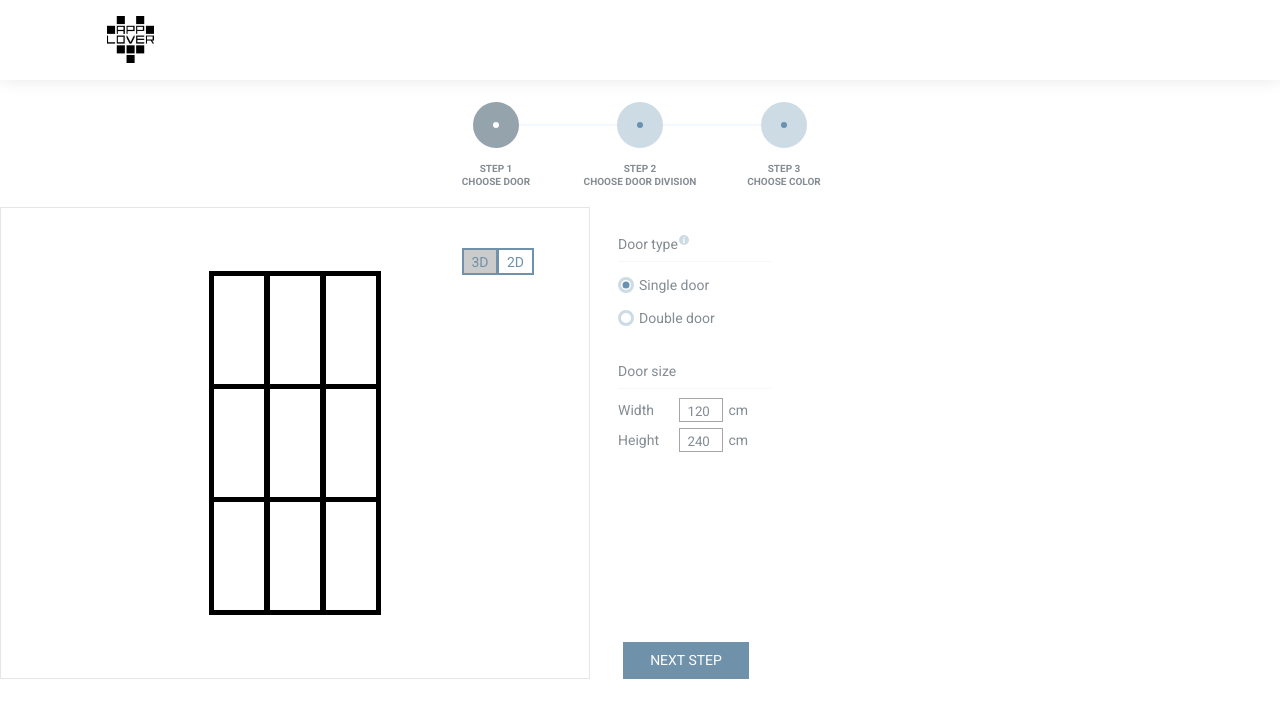
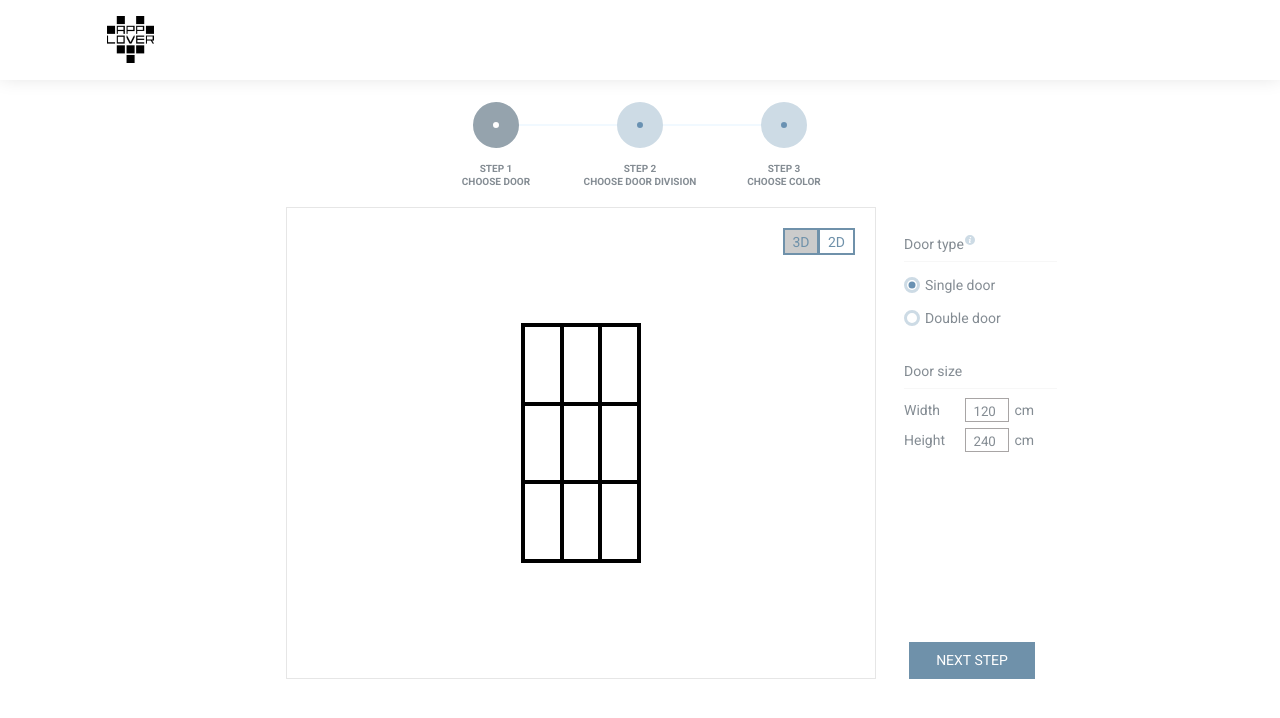
Before and after one commit to arturbien/the-doors, a React (Create React App) app: page / in a window 1280 px wide. Shown: the top 718 px of the page. Built offline with nearby package versions, Linux system fonts and the light colour scheme.

Commit message:
further improvements

```diff
--- a/src/pages/Design/Design.js
+++ b/src/pages/Design/Design.js
@@ -7,43 +7,6 @@ import Preview from "./Preview/Preview";
 import AppBar from "../../shared/AppBar";
 import RectButton from "../../shared/RectButton";
 import Stepper from "../../shared/Stepper";
-
-const Main = styled.main`
-  padding: 22px 0;
-  display: flex;
-  flex-direction: column;
-`;
-const Configurator = styled.section`
-  position: relative;
-  display: flex;
-  height: 472px;
-  margin-top: 19px;
-`;
-
-const PreviewWrapper = styled.div`
-  width: 590px;
-  height: 100%;
-
-  padding: 20px;
-  border: 1px solid #e6e6e6;
-`;
-
-const Sidebar = styled.aside`
-  display: flex;
-  flex-direction: column;
-  justify-content: space-between;
-  height: 100%;
-  padding-left: 28px;
-`;
-
-const StepperNav = styled.nav`
-  display: inline-flex;
-  padding-left: 5px;
-
-  ${RectButton}:first-child {
-    margin-right: 14px;
-  }
-`;
 
 const steps = [
   "step 1\nchoose door",
@@ -77,10 +40,8 @@ const Design = () => {
             <PreviewWrapper>
               <Preview />
             </PreviewWrapper>
-
             <Sidebar>
               <Settings settingsToDisplay={settingsToDisplay[step]} />
-
               <StepperNav>
                 {step > 0 && (
                   <RectButton onClick={() => handleChangeStep(step - 1)}>
@@ -100,3 +61,42 @@ const Design = () => {
 };
 
 export default Design;
+
+const Main = styled.main`
+  padding: 22px 0;
+  display: flex;
+  flex-direction: column;
+`;
+const Configurator = styled.section`
+  position: relative;
+  left: calc(50% + 95px);
+  transform: translateX(-50%);
+  display: inline-flex;
+  height: 472px;
+  margin-top: 19px;
+`;
+
+const PreviewWrapper = styled.div`
+  width: 590px;
+  height: 100%;
+
+  padding: 20px;
+  border: 1px solid #e6e6e6;
+`;
+
+const Sidebar = styled.aside`
+  display: flex;
+  flex-direction: column;
+  justify-content: space-between;
+  height: 100%;
+  padding-left: 28px;
+`;
+
+const StepperNav = styled.nav`
+  display: inline-flex;
+  padding-left: 5px;
+
+  ${RectButton}:first-child {
+    margin-right: 14px;
+  }
+`;
--- a/src/pages/Design/Preview/Preview.js
+++ b/src/pages/Design/Preview/Preview.js
@@ -15,15 +15,15 @@ const Wrapper = styled.section`
 
 const Nav = styled.nav`
   position: absolute;
-  top: 20px;
-  right: 35px;
+  top: 0;
+  right: 0;
 `;
 const Preview = props => {
   const [is2D, set2D] = useState(true);
 
   return (
     <Wrapper>
-      {is2D ? <View2D {...props} /> : <h1>swag</h1>}
+      {is2D ? <View2D {...props} /> : null}
       <Nav>
         <ButtonSwitch
           onChange={set2D}
--- a/src/pages/Design/Preview/View2D.js
+++ b/src/pages/Design/Preview/View2D.js
@@ -1,7 +1,7 @@
 import React from "react";
 import styled from "styled-components";
 
-import { DIMENSIONS } from "../../../config";
+import { DOOR_TYPES, COLORS, DIMENSIONS, STRUCTURE } from "../../../config";
 
 import useDimensions from "../../../hooks/useDimensions";
 
@@ -20,13 +20,21 @@ const Door = ({ color, width, height, thickness, beams, posts }) => (
   </DoorFrame>
 );
 
-const View = ({ type, width, height, ...otherProps }) => {
+const View = ({
+  type = DOOR_TYPES.SINGLE.value,
+  color = COLORS.BLACK.value,
+  width = DIMENSIONS.WIDTH.default,
+  height = DIMENSIONS.HEIGHT.default,
+  thickness = DIMENSIONS.THICKNESS.default,
+  beams = STRUCTURE.BEAMS.default,
+  posts = STRUCTURE.POSTS.default
+}) => {
   const [node, dimensions] = useDimensions();
-  const scale = dimensions.height / DIMENSIONS.HEIGHT.max;
+  const scale = (dimensions.height * 0.7 || 300) / DIMENSIONS.HEIGHT.max;
   let w = scale * width;
   let h = scale * height;
-  let thickness = scale * DIMENSIONS.THICKNESS.default;
-
+  let t = scale * thickness;
+  console.log(width, height, dimensions);
   return (
     <Wrapper ref={node}>
       {[...new Array(type)].map((_, i) => (
@@ -34,8 +42,10 @@ const View = ({ type, width, height, ...otherProps }) => {
           key={i}
           width={w}
           height={h}
-          thickness={thickness}
-          {...otherProps}
+          thickness={t}
+          color={color}
+          beams={beams}
+          posts={posts}
         />
       ))}
     </Wrapper>
@@ -49,7 +59,7 @@ const DoorFrame = styled.div`
   height: ${({ h }) => (h / DIMENSIONS.HEIGHT.max) * 100}%;
   width: 100px;
   border: ${({ thickness }) => thickness}px solid ${({ color }) => color};
-  margin: 0 10px;
+  margin: 0 ${({ thickness }) => thickness / 10}px;
 
   div:first-child,
   div:last-child {
--- a/src/pages/Design/Settings/Settings.js
+++ b/src/pages/Design/Settings/Settings.js
@@ -1,4 +1,4 @@
-import React, { useState } from "react";
+import React from "react";
 import styled from "styled-components";
 
 import { connect } from "react-redux";
@@ -13,97 +13,16 @@ import {
 
 import { DOOR_TYPES, COLORS, STRUCTURE } from "../../../config";
 
+import TypeInfo from "./TypeInfo";
+
 import ColorsSelect from "../ColorsSelect";
 
-import InfoIcon from "../../../assets/images/icon.svg";
-
 import Radio from "../../../shared/Radio";
-import Modal from "../../../shared/Modal";
 import Divider from "../../../shared/Divider";
 import LabelText from "../../../shared/LabelText";
 import NumberInput from "../../../shared/NumberInput";
 import SpinnerInput from "../../../shared/SpinnerInput";
-import CloseButton from "../../../shared/CloseButton";
 
-const Wrapper = styled.div`
-  display: flex;
-  flex-direction: column;
-`;
-
-const Fieldset = styled.fieldset`
-  display: inline-block;
-  margin-top: 28px;
-
-  width: 280px;
-  ${Divider} {
-    max-width: 153px;
-  }
-`;
-const Field = styled.div`
-  display: flex;
-  align-items: center;
-  width: 130px;
-  padding: 3px 0;
-`;
-const Info = styled.span`
-  position: absolute;
-  top: 0px;
-  right: -11px;
-  display: inline-block;
-  height: 10px;
-  width: 10px;
-  background: url(${InfoIcon});
-  background-size: cover;
-`;
-const DivisionFieldset = styled(Fieldset)`
-  label {
-    width: 126px;
-  }
-  ${Field} {
-    width: auto;
-  }
-`;
-const SizeFieldset = styled(Fieldset)`
-  label {
-    width: 65px;
-  }
-  ${NumberInput} {
-    max-width: 44px;
-  }
-`;
-const Suffix = styled(LabelText)`
-  margin-left: 5px;
-`;
-
-const InfoWrapper = styled.div`
-  position: relative;
-  top: 50%;
-  left: 50%;
-  transform: translate(-50%, -50%);
-  width: 813px;
-  height: 432px;
-  background: rgba(255, 255, 255, 1);
-  border: 1px solid rgba(121, 152, 176, 1);
-`;
-const InfoHeader = styled.header`
-  width: 100%;
-  height: 80px;
-  padding: 40px 90px 29px 29px;
-
-  ${CloseButton} {
-    position: absolute;
-    top: 20px;
-    right: 41px;
-  }
-`;
-const InfoHeading = styled.h4`
-  font-size: 24px;
-  line-height: 32px;
-  color: rgba(111, 145, 170, 1);
-  padding-bottom: 7px;
-  margin: 0;
-  border-bottom: 1px solid rgba(111, 145, 170, 1);
-`;
 const Settings = ({
   // from the outside
   settingsToDisplay,
@@ -121,13 +40,11 @@ const Settings = ({
   setDoorBeams,
   setDoorType
 }) => {
-  const [typeInfoOpen, setTypeInfoOpen] = useState(false);
-
   const typeSettings = (
     <Fieldset>
       <LabelText as="legend">
         {"Door type"}
-        <Info onClick={() => setTypeInfoOpen(true)} />
+        <TypeInfo />
       </LabelText>
       <Divider />
       {Object.keys(DOOR_TYPES).map(doorType => (
@@ -142,19 +59,6 @@ const Settings = ({
           <br />
         </React.Fragment>
       ))}
-      {typeInfoOpen && (
-        <Modal>
-          <InfoWrapper>
-            <InfoHeader>
-              <InfoHeading>{"Door type"}</InfoHeading>
-              <CloseButton
-                onClick={() => setTypeInfoOpen(false)}
-                color="rgba(111, 145, 170, 1)"
-              />
-            </InfoHeader>
-          </InfoWrapper>
-        </Modal>
-      )}
     </Fieldset>
   );
   const sizeSettings = (
@@ -228,7 +132,7 @@ const Settings = ({
     </Fieldset>
   );
 
-  const settings = {
+  const settingsMap = {
     DOOR_TYPE: typeSettings,
     DOOR_SIZE: sizeSettings,
     DOOR_DIVISION: divisionSettings,
@@ -237,7 +141,7 @@ const Settings = ({
   return (
     <Wrapper>
       {settingsToDisplay.map(setting => (
-        <React.Fragment key={setting}>{settings[setting]}</React.Fragment>
+        <React.Fragment key={setting}>{settingsMap[setting]}</React.Fragment>
       ))}
     </Wrapper>
   );
@@ -267,3 +171,44 @@ export default connect(
   mapStateToProps,
   mapDispatchToProps
 )(Settings);
+
+const Wrapper = styled.div`
+  display: flex;
+  flex-direction: column;
+`;
+
+const Fieldset = styled.fieldset`
+  display: inline-block;
+  margin-top: 28px;
+
+  width: 280px;
+  ${Divider} {
+    max-width: 153px;
+  }
+`;
+const Field = styled.div`
+  display: flex;
+  align-items: center;
+  width: 130px;
+  padding: 3px 0;
+`;
+
+const DivisionFieldset = styled(Fieldset)`
+  label {
+    width: 126px;
+  }
+  ${Field} {
+    width: auto;
+  }
+`;
+const SizeFieldset = styled(Fieldset)`
+  label {
+    width: 65px;
+  }
+  ${NumberInput} {
+    max-width: 44px;
+  }
+`;
+const Suffix = styled(LabelText)`
+  margin-left: 5px;
+`;
--- /dev/null
+++ b/src/pages/Design/Settings/TypeInfo.js
@@ -0,0 +1,105 @@
+import React, { useState } from "react";
+import styled from "styled-components";
+import { DOOR_TYPES } from "../../../config";
+
+import Modal from "../../../shared/Modal";
+import View2D from "../Preview/View2D";
+import InfoIMG from "../../../assets/images/icon.svg";
+
+import CloseButton from "../../../shared/CloseButton";
+
+const TypeInfo = () => {
+  const [infoOpen, setInfoOpen] = useState(false);
+
+  return (
+    <>
+      <InfoIcon onClick={() => setInfoOpen(true)} />
+      {infoOpen && (
+        <Modal>
+          <InfoWrapper>
+            <InfoHeader>
+              <InfoHeading>{"Door type"}</InfoHeading>
+              <CloseButton
+                onClick={() => setInfoOpen(false)}
+                color="rgba(111, 145, 170, 1)"
+              />
+            </InfoHeader>
+            <InfoBody>
+              {Object.keys(DOOR_TYPES).map(doorType => (
+                <div key={doorType}>
+                  <DoorTypePreview>
+                    <h5>{DOOR_TYPES[doorType].name}</h5>
+                    <View2D type={DOOR_TYPES[doorType].value} />
+                  </DoorTypePreview>
+                </div>
+              ))}
+            </InfoBody>
+          </InfoWrapper>
+        </Modal>
+      )}
+    </>
+  );
+};
+
+export default TypeInfo;
+
+const InfoIcon = styled.span`
+  position: absolute;
+  top: 0px;
+  right: -11px;
+  display: inline-block;
+  height: 10px;
+  width: 10px;
+  background: url(${InfoIMG});
+  background-size: cover;
+`;
+const InfoWrapper = styled.div`
+  position: relative;
+  top: 50%;
+  left: 50%;
+  transform: translate(-50%, -50%);
+  width: 813px;
+  height: 432px;
+  background: rgba(255, 255, 255, 1);
+  border: 1px solid rgba(121, 152, 176, 1);
+`;
+const InfoHeader = styled.header`
+  width: 100%;
+  height: 80px;
+  padding: 40px 90px 29px 29px;
+
+  ${CloseButton} {
+    position: absolute;
+    top: 20px;
+    right: 41px;
+  }
+`;
+const InfoHeading = styled.h4`
+  font-size: 24px;
+  line-height: 32px;
+  color: rgba(111, 145, 170, 1);
+  padding-bottom: 7px;
+  margin: 0;
+  border-bottom: 1px solid rgba(111, 145, 170, 1);
+`;
+const InfoBody = styled.div`
+  display: flex;
+  justify-content: space-around;
+  padding: 30px;
+`;
+const DoorTypePreview = styled.div`
+  position: relative;
+  padding: 10px;
+  margin-top: 40px;
+  background: rgba(216, 216, 216, 1);
+
+  & > h5 {
+    position: absolute;
+    width: 100%;
+    top: -40px;
+    margin: 0;
+    text-align: center;
+    color: rgba(111, 145, 170, 1);
+    font-size: 18px;
+  }
+`;
```
